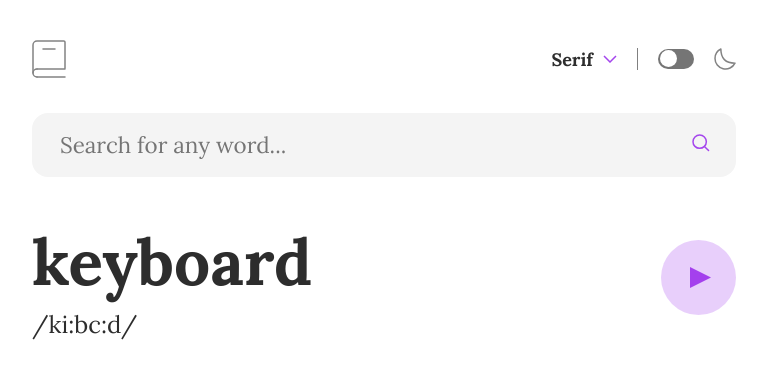
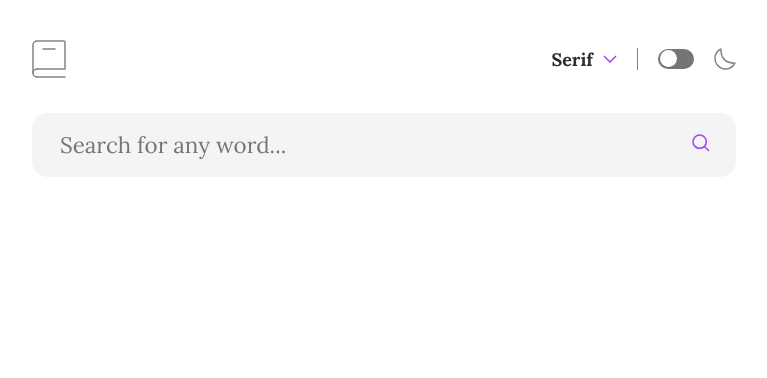
Before and after one commit to satyam-guptaa/my-dictionary-app, a React (Vite) app: page / in a window 1280 px wide. Shown: the top 378 px of the page, without its empty margins (256-1023 px from the left). Built offline with nearby package versions, Linux system fonts and the light colour scheme.

Commit message:
api setup
api setup

```diff
--- a/package.json
+++ b/package.json
@@ -10,6 +10,7 @@
     "preview": "vite preview"
   },
   "dependencies": {
+    "axios": "^1.4.0",
     "react": "^18.2.0",
     "react-dom": "^18.2.0",
     "sass": "^1.63.4"
--- a/src/App.jsx
+++ b/src/App.jsx
@@ -1,4 +1,5 @@
-import { useState } from 'react';
+import { useEffect, useState } from 'react';
+import axios from 'axios';
 import './App.scss';
 import { Navbar } from './components/navbar/Navbar';
 import { Searchbar } from './components/searchbar/Searchbar';
@@ -6,16 +7,44 @@ import { Result } from './components/results/Result';
 
 function App() {
 	const [searchValue, setSearchValue] = useState('');
+	const [searchResult, setSearchResult] = useState([]);
+	const [loading, setLoading] = useState(false);
 
 	const handleChange = (e) => {
 		setSearchValue(e.target.value);
 	};
 
+	const handleWordSubmit = async () => {
+		const url = import.meta.env.VITE_DICTIONARY_API + searchValue;
+		setLoading(true);
+		try {
+			const { data } = await axios.get(url);
+			setSearchResult(data);
+			setLoading(false);
+		} catch (err) {
+			setLoading(false);
+			console.log(err);
+		}
+	};
+
+	// useEffect(() => {
+	// 	if (searchValue.length === 0) {
+	// 		setSearchResult([]);
+	// 	}
+	// }, [searchValue]);
+
 	return (
 		<div className='app'>
 			<Navbar />
-			<Searchbar value={searchValue} onChange={handleChange} />
-			<Result word={searchValue} />
+			<Searchbar
+				value={searchValue}
+				onChange={handleChange}
+				onClick={handleWordSubmit}
+			/>
+			{loading && <div>Loading...</div>}
+			{searchResult.length > 0 && searchValue.length > 0 && (
+				<Result result={searchResult[0]} />
+			)}
 		</div>
 	);
 }
--- a/src/components/results/Result.jsx
+++ b/src/components/results/Result.jsx
@@ -1,7 +1,16 @@
 import React from 'react';
 import './Result.scss';
 
-export const Result = () => {
+export const Result = ({ result }) => {
+	const phonetic = result.phonetics.filter(
+		(item) => item.audio && item.text
+	)[0];
+
+	const handlePhoneticPlay = () => {
+		const audio = new Audio(phonetic.audio);
+		audio.play();
+	};
+
 	const playIcon = (
 		<svg
 			xmlns='http://www.w3.org/2000/svg'
@@ -10,7 +19,7 @@ export const Result = () => {
 			viewBox='0 0 75 75'
 			className='play-icon'
 		>
-			<g fill='#A440ED' fill-rule='evenodd'>
+			<g fill='#A440ED' fillRule='evenodd'>
 				<circle cx='37.5' cy='37.5' r='37.5' opacity='0.25' />
 				<path d='M29 27v21l21-10.5z' />
 			</g>
@@ -21,10 +30,14 @@ export const Result = () => {
 		<article className='result-container'>
 			<section className='word-section'>
 				<div className='word-left-section'>
-					<h1>keyboard</h1>
-					<p>/ki:bc:d/</p>
+					<h1>{result.word}</h1>
+					<p>{phonetic.text}</p>
 				</div>
-				<div className='word-right-section'>{playIcon}</div>
+				{phonetic.audio && (
+					<div className='word-right-section'>
+						<button onClick={handlePhoneticPlay}>{playIcon}</button>
+					</div>
+				)}
 			</section>
 		</article>
 	);
--- a/src/components/results/Result.scss
+++ b/src/components/results/Result.scss
@@ -14,6 +14,7 @@
 				font-weight: 700;
 			}
 			p {
+				color: #a445ed;
 				margin-top: 8px;
 				line-height: 30px;
 				font-size: 1.5rem;
--- a/src/components/searchbar/Searchbar.jsx
+++ b/src/components/searchbar/Searchbar.jsx
@@ -2,12 +2,12 @@ import React, { useEffect, useRef, useState } from 'react';
 import './Searchbar.scss';
 import { SEARCH_PLACEHOLDER } from '../../utilities/appconstant';
 
-export const Searchbar = ({ value, onChange }) => {
+export const Searchbar = ({ value, onChange, onClick }) => {
 	const inputRef = useRef(null);
 	const [isFocused, setIsFocused] = useState(false);
 
 	return (
-		<form className={`searchbar ${isFocused ? 'active' : ''}`}>
+		<div className={`searchbar ${isFocused ? 'active' : ''}`}>
 			<input
 				type='text'
 				value={value}
@@ -17,9 +17,9 @@ export const Searchbar = ({ value, onChange }) => {
 				onBlur={() => setIsFocused(false)}
 				placeholder={SEARCH_PLACEHOLDER}
 			/>
-			<button>
+			<button onClick={onClick}>
 				<img src='images/icon-search.svg' alt='' />
 			</button>
-		</form>
+		</div>
 	);
 };
```
Also changed, not shown: 2 other files (tests, documents, lock files or other folders).
